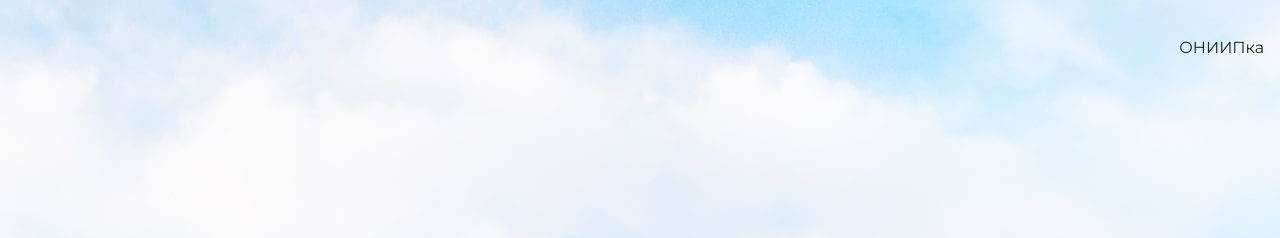
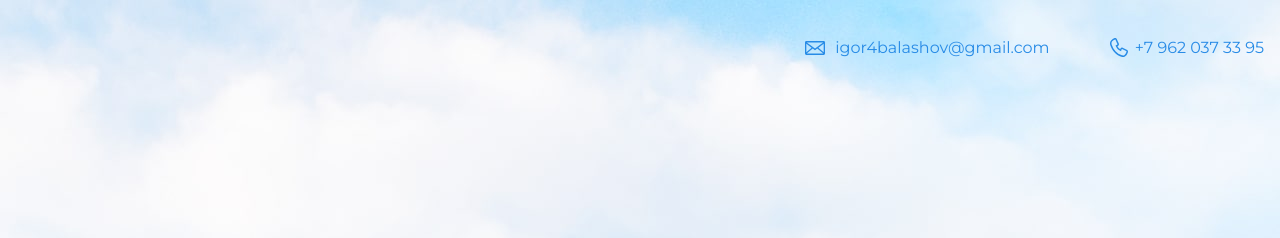
Before and after one commit to Underwoodoff/my_syte, a plain HTML site: page index.html in a window 1280 px wide. Shown: the top 238 px of the page. Drawn offline with nearby package versions, Linux system fonts and the light colour scheme.

Commit message:
add contacts

```diff
--- a/index.html
+++ b/index.html
@@ -11,7 +11,8 @@
 
     <header class="page-header">
         <div class="container">
-      ОНИИПка
+          <a class="header-email" href="mailto:igor4balashov@gmail.com">igor4balashov@gmail.com</a>
+          <a class="header-phone" href="tel:+79620373395">+7 962 037 33 95</a>
         </div>
     </header>
 
```
